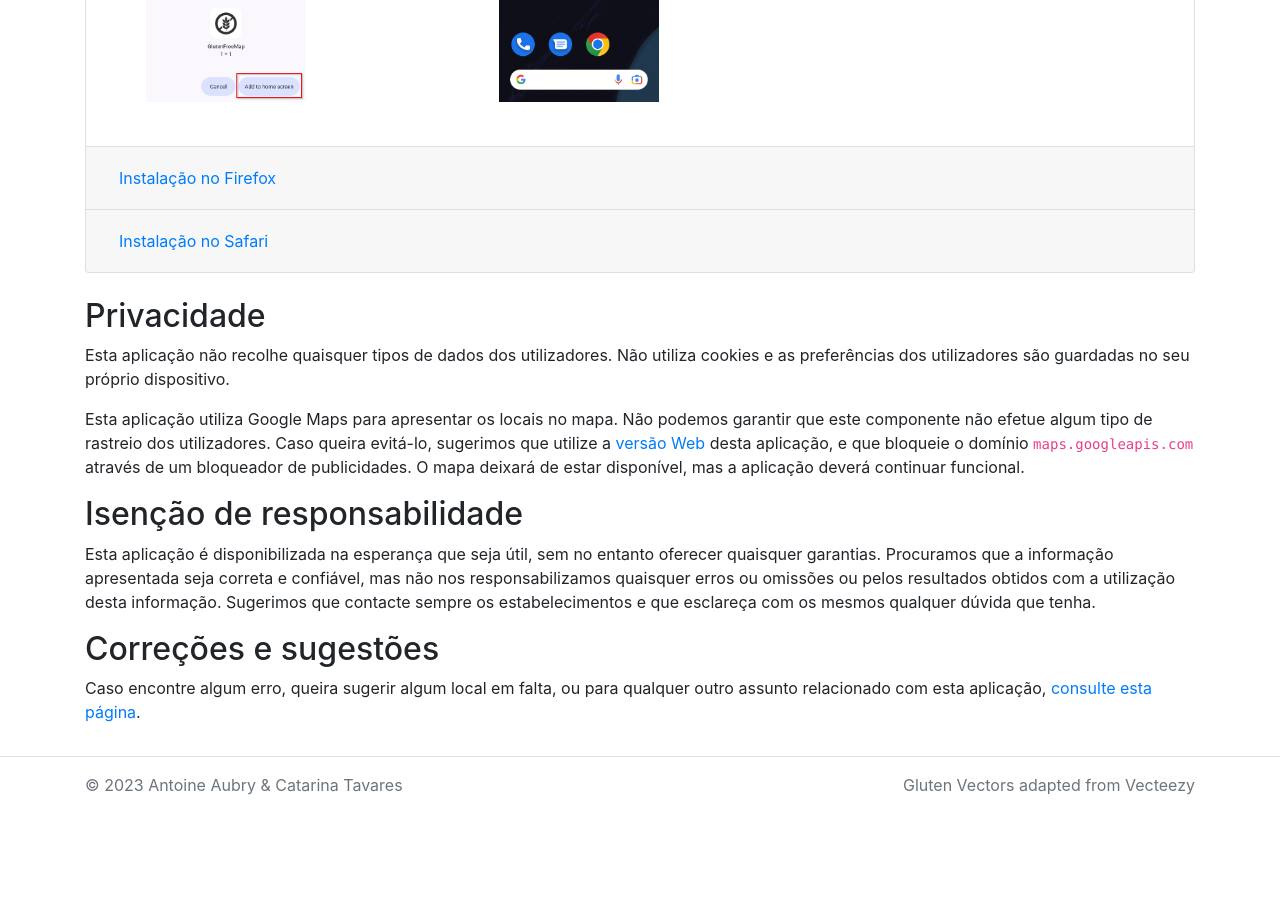
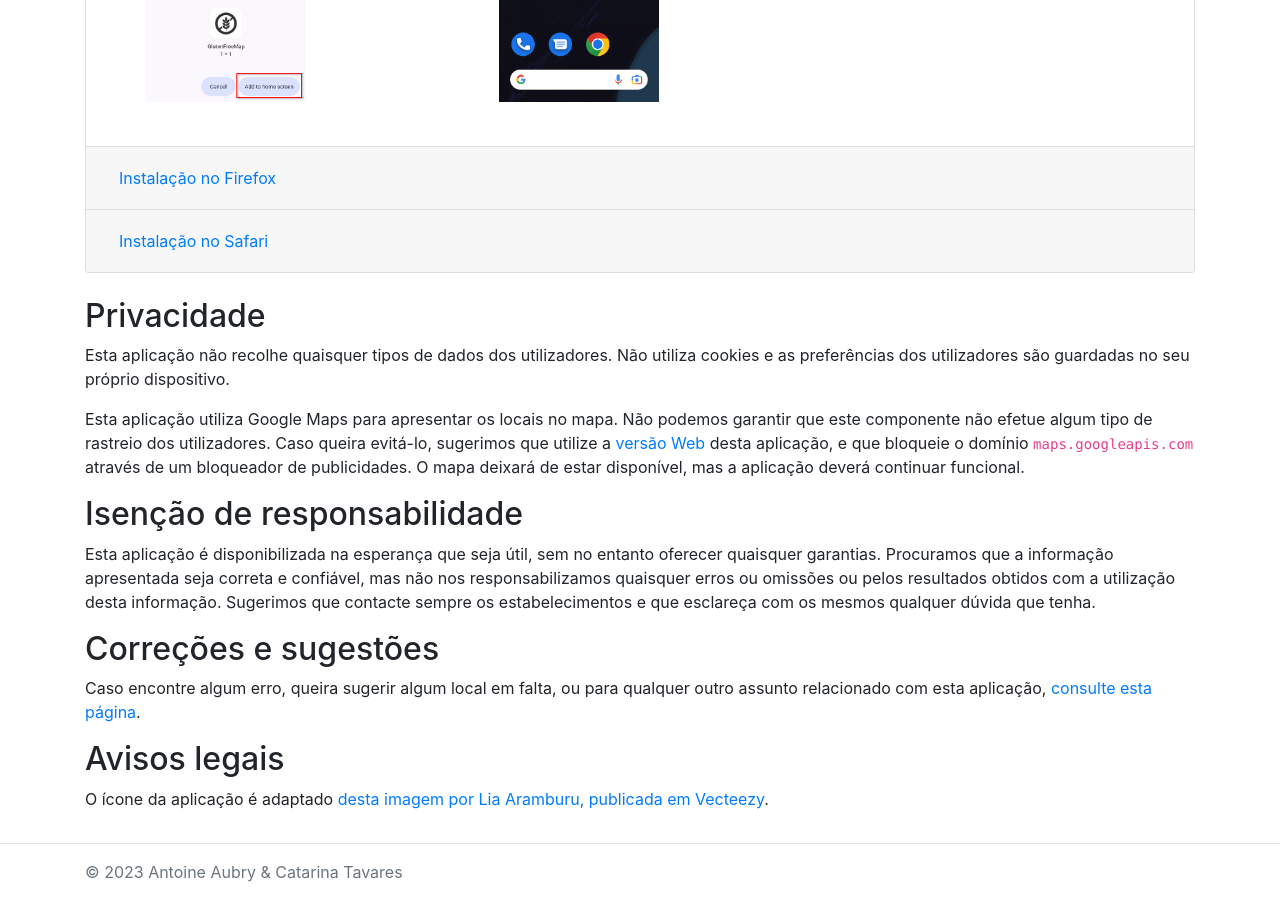
Before and after one commit to glutenfreemap/glutenfreemap.github.io, a Jekyll site: the page built from docs/pt/about.md, in a window 1280 px wide and 900 px high, scrolled down 1116 px. Built offline with Jekyll 4.4.1, drawn with Linux system fonts in a browser that asks for light colours; before the commit the page ends 1929 px from its top, so only the background shows below that.

Commit message:
Move legal mentions to the about page

```diff
--- a/docs/_layouts/base.html
+++ b/docs/_layouts/base.html
@@ -39,7 +39,6 @@
         <footer class="border-top footer text-muted mt-3 py-3">
             <div class="container d-flex flex-column flex-md-row text-md-start align-items-center">
                 <span class="flex-grow-1">&copy; 2023 <a class="text-secondary" href="https://aaubry.net" target="_blank">Antoine Aubry</a> &amp; Catarina Tavares</span>
-                <a class="text-secondary" href="https://www.vecteezy.com/vector-art/343969-gluten-free-icon" target="_blank">Gluten Vectors adapted from Vecteezy</a>
             </div>
         </footer>
     </div>
--- a/docs/pt/about.md
+++ b/docs/pt/about.md
@@ -194,3 +194,7 @@ Esta aplicação é disponibilizada na esperança que seja útil, sem no entanto
 ## Correções e sugestões
 
 Caso encontre algum erro, queira sugerir algum local em falta, ou para qualquer outro assunto relacionado com esta aplicação, [consulte esta página](suggestions.html).
+
+## Avisos legais
+
+O ícone da aplicação é adaptado <a href="https://www.vecteezy.com/vector-art/343969-gluten-free-icon" target="_blank">desta imagem por Lia Aramburu, publicada em Vecteezy</a>.
```
